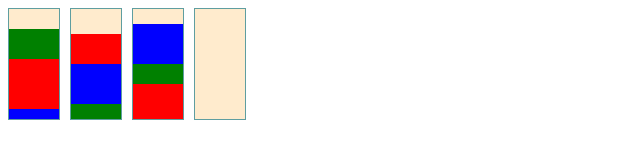
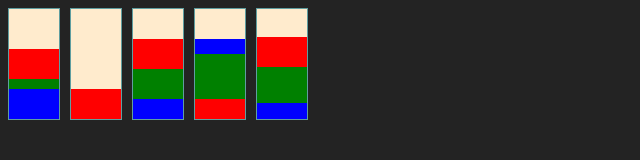
Before and after one commit to leevayy/water-sort-puzzle, a plain HTML site: page index.html in a window 1280 px wide. Shown: the whole page, without its empty margins (0-640 px from the left). Drawn offline with Linux system fonts and the light colour scheme.

Commit message:
add basic functionality

```diff
--- a/bottle.css
+++ b/bottle.css
@@ -15,6 +15,10 @@
     border: 1px solid cadetblue;
 }
 
+.bottle.chosen {
+    border: 1px solid brown;
+}
+
 .colors-container {
     height: 100px;
     width: 100%;
--- a/bottle.fillings-colors.css
+++ b/bottle.fillings-colors.css
@@ -1,11 +1,11 @@
-#red {
+.red {
     background-color: red;
 }
 
-#blue {
+.blue {
     background-color: blue;
 }
 
-#green {
+.green {
     background-color: green;
 }
--- /dev/null
+++ b/bottle.js
@@ -0,0 +1,67 @@
+const NOT_ENOUGH_SPACE = "Not enough space for mixin";
+const NOTHING_TO_POUR_OUT = "Nothing to pour out of the bottle";
+const ACCESSING_EMPTY_BOTTLE = "Trying to access an empty bottle";
+
+export class Bottle {
+    constructor(colors) {
+        this.fillings = [...colors];
+        this.dom = null;
+    }
+
+    mixin(bottle) {
+        const spaceNeeded = bottle.getTop().size;
+
+        let spaceLeft = 100;
+
+        for (const color of this.fillings) {
+            spaceLeft -= color.size;
+        }
+
+        if (spaceLeft < spaceNeeded) {
+            throw new Error(NOT_ENOUGH_SPACE);
+        }
+
+        this.fillings.unshift( bottle.pourOut() );
+    }
+
+    pourOut() {
+        if (this.fillings.length === 0) {
+            throw new Error(NOTHING_TO_POUR_OUT);
+        }
+        return this.fillings.shift();
+    }
+
+    getTop() {
+        if (this.fillings.length === 0) {
+            throw new Error(ACCESSING_EMPTY_BOTTLE)
+        }
+        return this.fillings.at(0);
+    }
+
+    getDOM(onClickHandler, indexInBottles) {
+        this.dom = document.createElement("div");
+        this.dom.className = "bottle";
+
+        const colorsContainer = document.createElement("div");
+        colorsContainer.className = "colors-container";
+        this.dom.appendChild(colorsContainer);
+
+        this.fillings.forEach( (filling, i) => {
+            const color = document.createElement("div");
+            color.className = `color ${filling.name}`;
+            color.style = `height: ${filling.size}px`
+            colorsContainer.appendChild(color);
+        })
+
+        this.dom.onclick = () => onClickHandler(indexInBottles);
+
+        return this.dom;
+    }
+}
+
+export class Color {
+    constructor(name, size) {
+        this.name = name;
+        this.size = size;
+    }
+}
--- /dev/null
+++ b/bottlesManager.js
@@ -0,0 +1,74 @@
+const NO_CONTEXT_OR_METHOD_CALL = "No context or method were provided for callWithRedraw call";
+
+import { Bottle, Color } from "./bottle.js";
+
+export const bottles = [
+    new Bottle([
+        new Color('red', 30),
+        new Color('green', 10),
+        new Color('blue', 30),
+    ]),
+    new Bottle([
+        new Color('red', 30),
+    ]),
+    new Bottle([
+        new Color('red', 30),
+        new Color('green', 30),
+        new Color('blue', 20),
+    ]),
+    new Bottle([
+        new Color('blue', 15),
+        new Color('green', 45),
+        new Color('red', 20),
+    ]),
+    new Bottle([
+        new Color('red', 30),
+        new Color('green', 36),
+        new Color('blue', 16),
+    ]),
+];
+
+let chosenBottleIndex = -1;
+const bottlesParent = document.getElementById('bottles-parent');
+
+export function callWithRedraw(context, method, ...args) {
+    if (!context || !method) {
+        throw new Error(NO_CONTEXT_OR_METHOD_CALL);
+    }
+    const returnValue = context[method](...args);
+    draw();
+    return returnValue;
+}
+
+export function draw() {
+    console.log(bottles);
+
+    while (bottlesParent.lastChild) {
+        bottlesParent.removeChild(bottlesParent.lastChild);
+    }
+
+    bottles.forEach( (bottle, i) => {
+        const bottleDom = bottle.getDOM(handleBottleOnClick, i);
+        bottlesParent.appendChild(bottleDom);
+    })
+}
+
+function handleBottleOnClick(index) {
+    const CHOSEN = 'chosen';
+    const removeChosen = (bottle) => {
+        return bottle.dom.classList.remove(CHOSEN);
+    }
+
+    if (bottles[index].dom.classList.contains(CHOSEN)) {
+        return removeChosen(bottles[index]);
+    }
+
+    for (const bottle of bottles) {
+        if (bottle.dom.classList.contains(CHOSEN)) {
+            removeChosen(bottle);
+            return callWithRedraw(bottles[index], "mixin", bottle);
+        }
+
+    }
+    return bottles[index].dom.classList.add(CHOSEN);
+}
--- a/index.css
+++ b/index.css
@@ -0,0 +1,3 @@
+body {
+    background-color: #232323;
+}
--- a/index.html
+++ b/index.html
@@ -10,6 +10,6 @@
 </head>
 <body>
     <div class="bottles" id="bottles-parent"></div>
-    <script src="index.js"></script>
+    <script type="module" src="index.js"></script>
 </body>
 </html>
--- a/index.js
+++ b/index.js
@@ -1,49 +1,6 @@
-const bottles = [
-    {
-        fillings: [
-            {name: 'green', size: 30},
-            {name: 'red', size: 50},
-            {name: 'blue', size: 10},
-        ]
-    },
-    {
-        fillings: [
-            {name: 'red', size: 30},
-            {name: 'blue', size: 40},
-            {name: 'green', size: 15},
-        ]
-    },
-    {
-        fillings: [
-            {name: 'blue', size: 40},
-            {name: 'green', size: 20},
-            {name: 'red', size: 35},
-        ]
-    },
-    {
-        fillings: []
-    }
-]
+import { bottles, draw, callWithRedraw } from "./bottlesManager.js";
+draw();
 
-const bottlesParent = document.getElementById('bottles-parent');
+// callWithRedraw(bottles[1], "mixin", bottles[0]);
 
-bottles.forEach( bottle => {
-    const bottleDom = document.createElement("div");
-    bottleDom.id = "bottle";
-    bottleDom.className = "bottle";
-
-    const colorsContainer = document.createElement("div");
-    colorsContainer.className = "colors-container";
-    bottleDom.appendChild(colorsContainer);
-
-    bottle.fillings.forEach( (filling, i) => {
-        const color = document.createElement("div");
-        color.className = 'color';
-        color.id = filling.name;
-        color.style = `height: ${filling.size}px`
-        colorsContainer.appendChild(color);
-    })
-
-    bottlesParent.appendChild(bottleDom);
-
-})
+// callWithRedraw(bottles[0], "pourOut")
```
